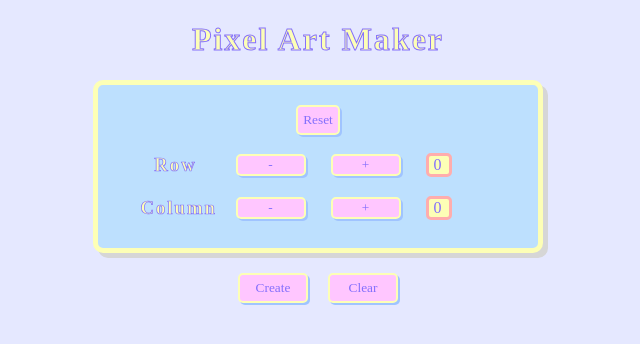
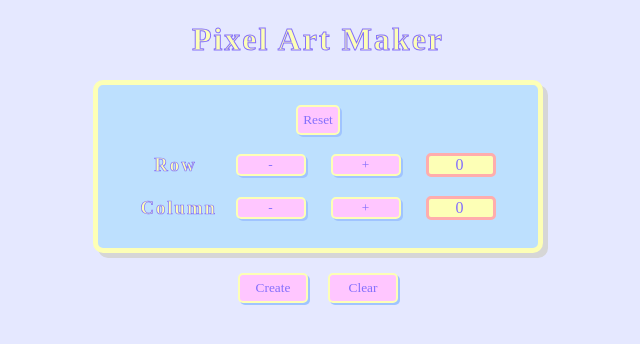
Before and after one commit to fojanb/pixel-art-maker, a React (Create React App) app: page / in a window 1280 px wide. Shown: the top 344 px of the page, without its empty margins (322-962 px from the left). Built offline with nearby package versions, Linux system fonts and the light colour scheme; a web font is replaced by a local one.

Commit message:
Update RowAndColumn.css

```diff
--- a/src/components/RowAndColumn/RowAndColumn.css
+++ b/src/components/RowAndColumn/RowAndColumn.css
@@ -57,6 +57,6 @@
 span{
   border: 3px solid #ffadad;
   border-radius: 5px;
-  width: 20px;
+  width:unset;
   background-color: #fdffb6;
 }
```
